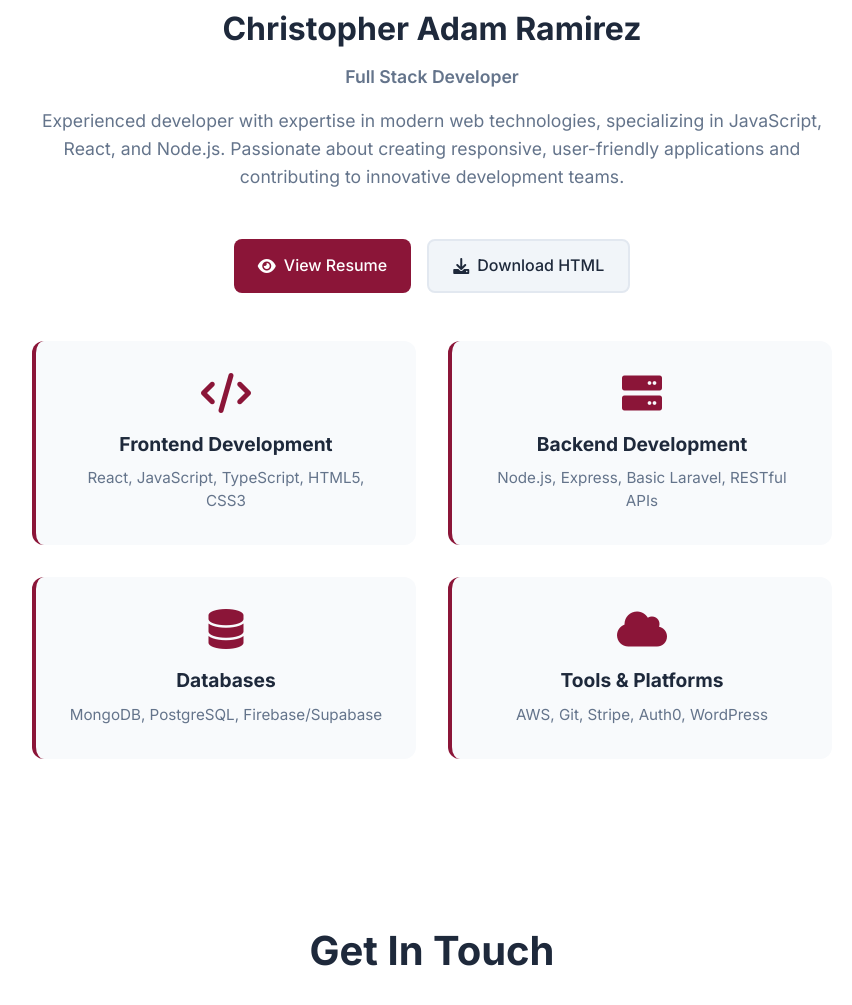
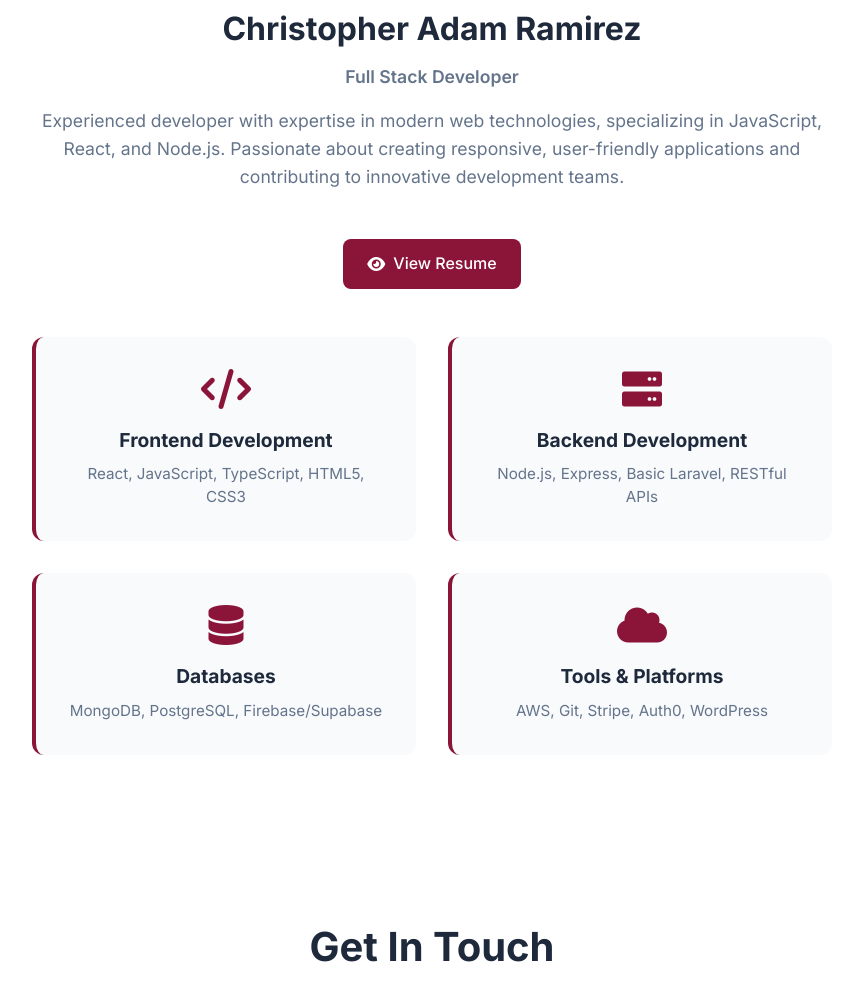
Before and after one commit to ACRamirez1/ACR-Developer-Portfolio, a website: page index.html in a window 1280 px wide. Shown: the part 8202-9207 px from the top of the page, without its empty margins (208-1060 px from the left). Drawn offline with Linux system fonts and the light colour scheme; a script that the page names is missing.

Commit message:
Remove Download HTML button from resume section

```diff
--- a/index.html
+++ b/index.html
@@ -662,13 +662,6 @@
               class="btn btn-primary"
             >
               <i class="fas fa-eye"></i> View Resume
-            </a>
-            <a
-              href="Christopher_Ramirez_Resume_ATS_Optimized.html"
-              download
-              class="btn btn-secondary"
-            >
-              <i class="fas fa-download"></i> Download HTML
             </a>
           </div>
           <div class="resume-highlights">
```
